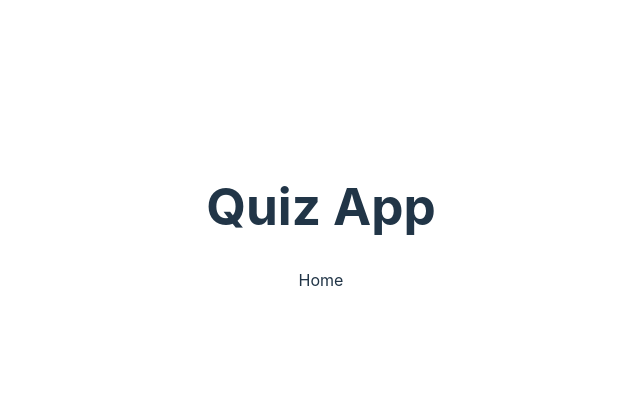
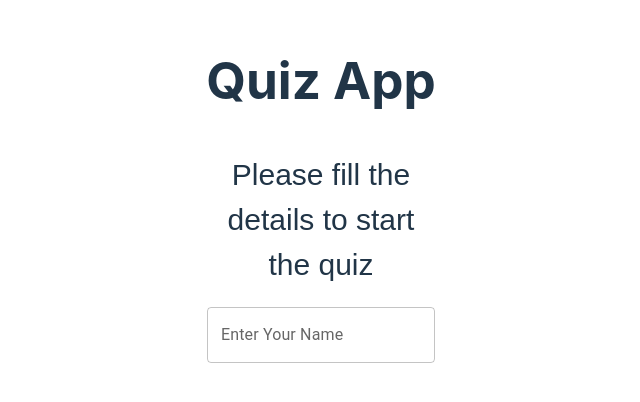
Before and after one commit to saraswathi22-mac/quiz-app, a React (Vite) app: page / in a window 1280 px wide. Shown: the part 182-584 px from the top of the page, without its empty margins (319-959 px from the left). Built offline with nearby package versions, Linux system fonts and the light colour scheme.

Commit message:
Updated Home component

```diff
--- a/src/App.jsx
+++ b/src/App.jsx
@@ -1,14 +1,16 @@
 import "./App.css";
+import {useState} from "react"
 import { Route, BrowserRouter as Router, Routes } from "react-router-dom";
 import Home from "./components/Home/Home";
 import Header from "./components/Header/Header";
 
 function App() {
+  const [name, setName] = useState();
   return (
     <Router>
       <Header />
       <Routes>
-        <Route path="/" element={<Home />} />
+        <Route path="/" element={<Home name={name} setName={setName} />} />
       </Routes>
     </Router>
   );
--- /dev/null
+++ b/src/components/Home/Home.css
@@ -0,0 +1,23 @@
+.content {
+  display: flex;
+  justify-content: space-around;
+}
+
+.settings {
+  width: 45%;
+  padding: 10px;
+  display: flex;
+  flex-direction: column;
+  align-items: center;
+  font-family: "Poppins", sans-serif;
+  font-weight: 300;
+}
+
+.settings__select {
+  display: flex;
+  flex-direction: column;
+  padding: 20px;
+  width: 100%;
+  flex: 0.8;
+  justify-content: space-evenly;
+}
--- a/src/components/Home/Home.jsx
+++ b/src/components/Home/Home.jsx
@@ -1,11 +1,24 @@
-import React from 'react'
+import { TextField } from "@mui/material";
+import "./Home.css";
 
-const Home = () => {
+const Home = ({ name, setName }) => {
   return (
-    <div>
-        Home
+    <div className="content">
+      <div className="settings">
+        <span style={{ fontSize: 30 }}>
+          Please fill the details to start the quiz
+        </span>
+        <div className="settings__select">
+          <TextField
+            style={{ marginBottom: 25 }}
+            label="Enter Your Name"
+            variant="outlined"
+            onChange={(e) => setName(e.target.value)}
+          />
+        </div>
+      </div>
     </div>
-  )
-}
+  );
+};
 
-export default Home
+export default Home;
```
